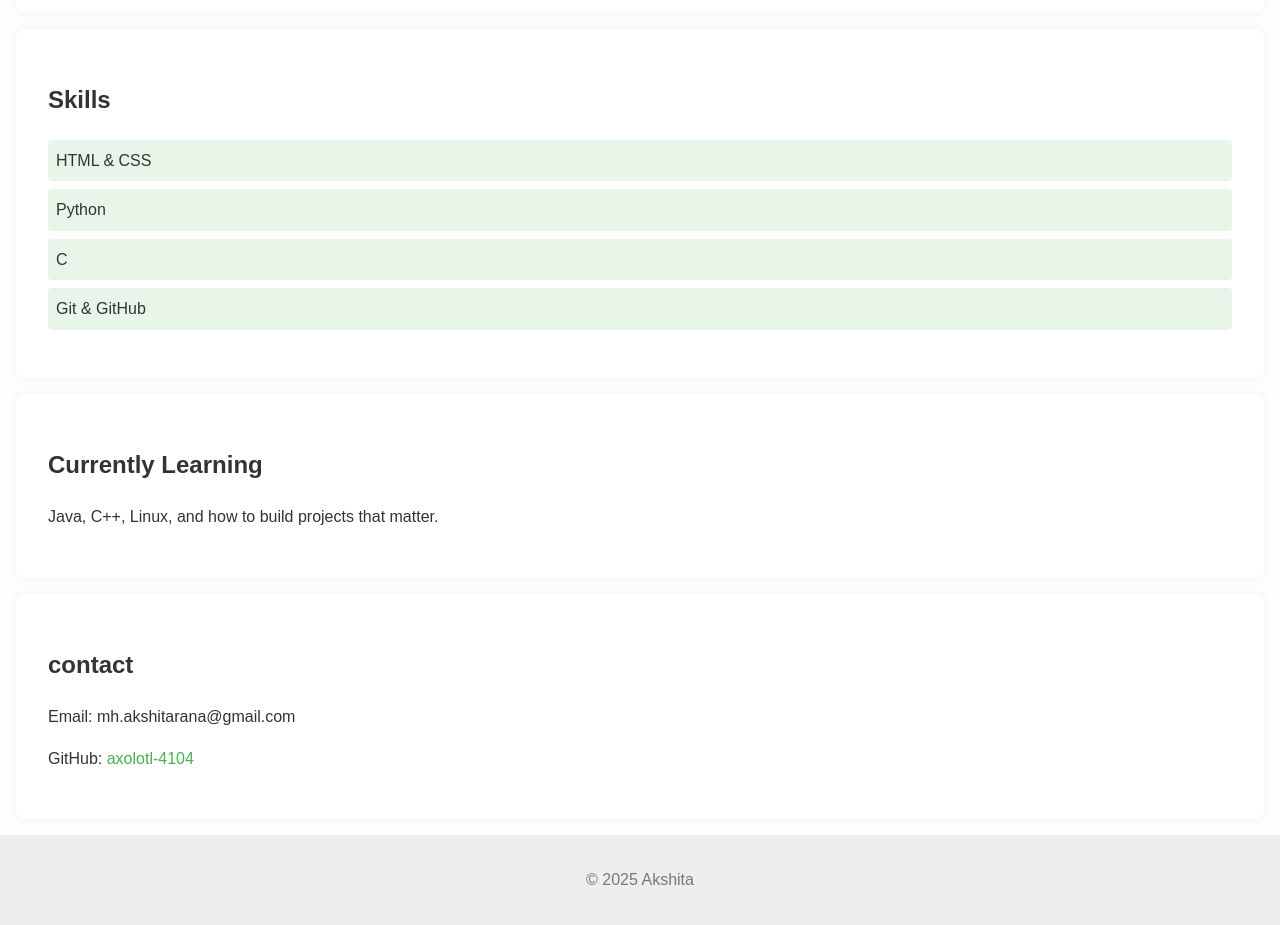
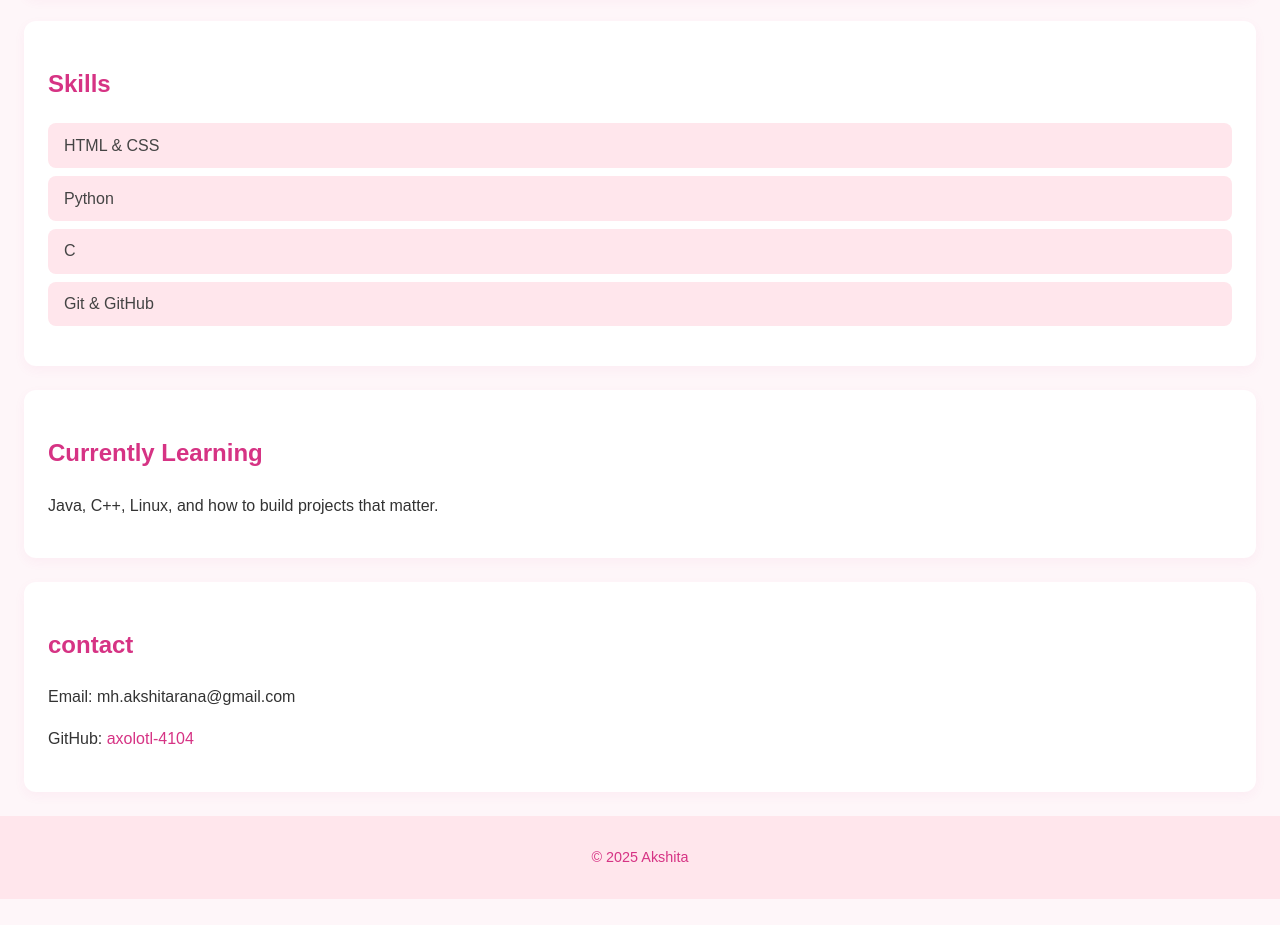
Before and after one commit to Axolotl-4104/PORTFOLIO1, a plain HTML site: page index.html in a window 1280 px wide. Shown: the part 420-1345 px from the top of the page. After the commit the page ends 1319 px from the top, so only its background shows below. Drawn offline with Linux system fonts and the light colour scheme.

Commit message:
Update style.css

```diff
--- a/style.css
+++ b/style.css
@@ -1,52 +1,75 @@
+/* Base styles */
 body {
-  font-family: Arial, sans-serif;
-  line-height: 1.6;
+  font-family: 'Poppins', sans-serif;
   margin: 0;
   padding: 0;
-  background-color: #fdfdfd;
+  background-color: #fef6f9; /* pastel pink */
   color: #333;
+  line-height: 1.6;
+}
+
+a {
+  color: #d63384; /* dark pink accent */
+  text-decoration: none;
 }
 
 header {
-  background-color: #4CAF50;
-  color: white;
+  background-color: #ffe6ec; /* soft pastel */
+  color: #d63384;
+  text-align: center;
   padding: 2rem;
-  text-align: center;
 }
 
 .tagline {
   font-style: italic;
-  font-size: 1.2rem;
+  font-weight: 300;
+  color: #555;
 }
 
-section {
-  padding: 2rem;
-  margin: 1rem;
-  background: #ffffff;
-  border-radius: 8px;
-  box-shadow: 0 0 10px rgba(0, 0, 0, 0.05);
+/* Profile picture styling */
+.profile-pic {
+  width: 120px;
+  height: 120px;
+  border-radius: 50%;
+  object-fit: cover;
+  border: 3px solid #fff;
+  box-shadow: 0 0 10px rgba(0,0,0,0.1);
+  margin-bottom: 1rem;
 }
 
+/* Section styles */
+section {
+  background: #fff;
+  margin: 1.5rem;
+  padding: 1.5rem;
+  border-radius: 12px;
+  box-shadow: 0 4px 12px rgba(214, 51, 132, 0.05);
+}
+
+h2 {
+  color: #d63384;
+}
+
+/* Skill list */
 ul {
   list-style: none;
   padding: 0;
 }
 
 li {
-  background: #e8f5e9;
+  background: #ffe6ec;
   margin: 0.5rem 0;
-  padding: 0.5rem;
-  border-radius: 4px;
+  padding: 0.6rem 1rem;
+  border-radius: 8px;
+  color: #444;
+  font-weight: 500;
 }
 
-a {
-  color: #4CAF50;
-  text-decoration: none;
-}
-
+/* Footer */
 footer {
   text-align: center;
   padding: 1rem;
-  background: #eee;
-  color: #777;
+  background: #ffe6ec;
+  color: #d63384;
+  font-size: 0.9rem;
 }
```
